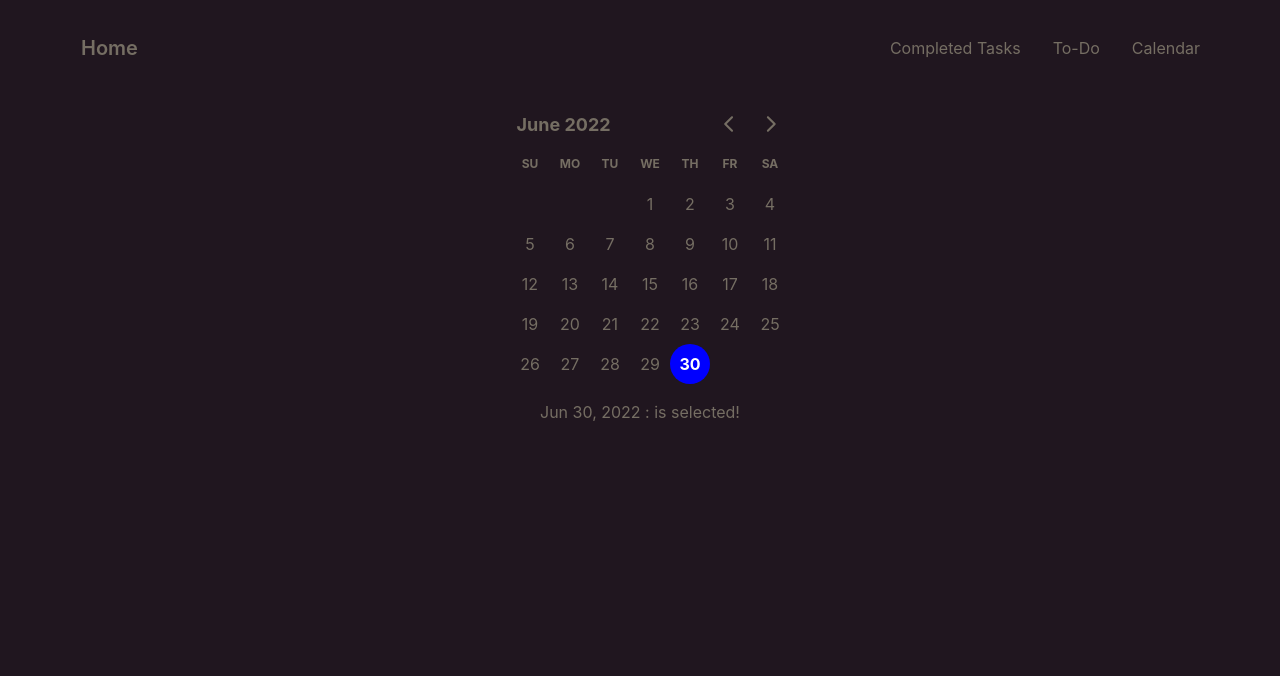
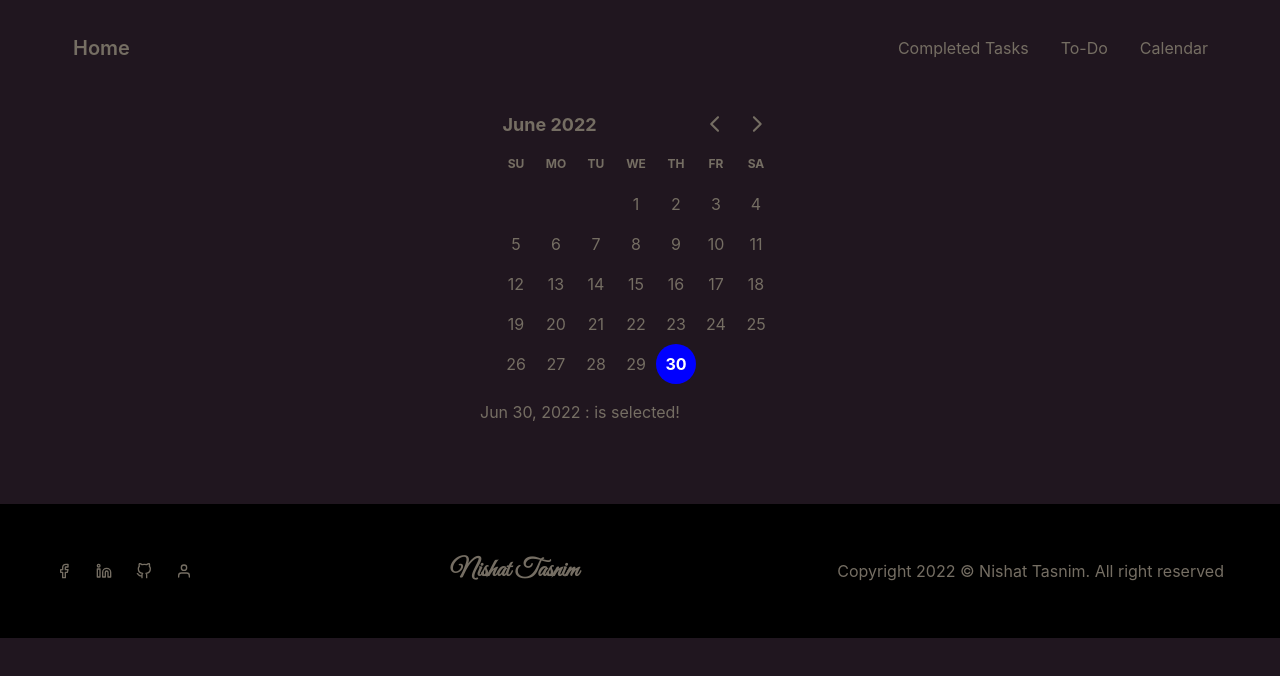
Before and after one commit to nishattasnim08/to-do-client, a React (Create React App) app: page /calender in a window 1280 px wide. Shown: the top 676 px of the page. Built offline with nearby package versions, Linux system fonts and the light colour scheme.

Commit message:
footer added

```diff
--- a/package.json
+++ b/package.json
@@ -3,6 +3,7 @@
   "version": "0.1.0",
   "private": true,
   "dependencies": {
+    "@react-icons/all-files": "^4.1.0",
     "@testing-library/jest-dom": "^5.16.4",
     "@testing-library/react": "^13.3.0",
     "@testing-library/user-event": "^13.5.0",
@@ -11,6 +12,7 @@
     "react": "^18.2.0",
     "react-day-picker": "^8.0.7",
     "react-dom": "^18.2.0",
+    "react-icons": "^4.4.0",
     "react-router-dom": "^6.3.0",
     "react-scripts": "5.0.1",
     "web-vitals": "^2.1.4"
--- a/src/App.js
+++ b/src/App.js
@@ -4,16 +4,18 @@ import Home from './Pages/Home/Home';
 import Navber from './Pages/Shared/Navber/Navber';
 import CompletedTask from './Pages/CompletedTask';
 import Calender from './Pages/Calender';
+import Footer from './Pages/Shared/Footer/Footer';
 
 function App() {
   return (
-    <div className="App lg:mx-14">
+    <div>
       <Navber/>
-      <Routes>
+      <Routes className="App lg:mx-14">
         <Route path="/" element={<Home />} />
         <Route path="/completedTask" element={<CompletedTask />} />
         <Route path="/calender" element={<Calender />} />
       </Routes>
+      <Footer/>
     </div>
   );
 }
--- /dev/null
+++ b/src/Pages/Shared/Footer/Footer.css
@@ -0,0 +1,8 @@
+@import url('https://fonts.googleapis.com/css2?family=Great+Vibes&family=Pacifico&family=Poppins:wght@300;400;600;700&display=swap');
+
+
+.logo {
+    font-family: 'Great Vibes', sans-serif;
+    font-weight: 700;
+    font-size: 25px;
+}
--- /dev/null
+++ b/src/Pages/Shared/Footer/Footer.js
@@ -0,0 +1,40 @@
+import React from 'react';
+import './Footer.css';
+import { Link } from "react-router-dom";
+import {FiFacebook, FiLinkedin, FiGithub, FiUser} from 'react-icons/fi';
+
+
+const Footer = () => {
+    return (
+        <footer className='bg-black py-12 lg:px-14 mt-20'>
+            <div className="container mx-auto">
+                <div className="flex flex-col lg:flex-row space-y-6 lg:space-y-0 items-center justify-between">
+                <div className="flex space-x-6 items-center justify-center">
+                        <a href="https://www.facebook.com/nishattasnim24" target='_blank'>
+                            <FiFacebook/>
+                        </a>
+                        <a href="https://www.linkedin.com/in/nishattasnim24/" target='_blank'>
+                            <FiLinkedin/>
+                        </a>
+                        <a href="https://github.com/nishattasnim08" target='_blank'>
+                            <FiGithub/>
+                        </a>
+                        <a href="https://nishat-tasnim-portfolio.web.app/" target='_blank'>
+                            <FiUser/>
+                        </a>
+                    </div>
+                    <div>
+                        <p className='logo'>Nishat Tasnim</p>
+                    </div>
+
+                    <div>
+                        <p>Copyright 2022 &copy; Nishat Tasnim. All right reserved</p>
+                    </div>
+
+                </div>
+            </div>
+        </footer>
+    );
+};
+
+export default Footer;
--- a/src/Pages/Shared/Navber/Navber.js
+++ b/src/Pages/Shared/Navber/Navber.js
@@ -8,7 +8,7 @@ const Navber = () => {
         <li><Link to={'/calender'}>Calendar</Link></li>
     </>
     return (
-        <div className="navbar bg-base-100  lg:mb-6 lg:pt-6">
+        <div className="navbar bg-base-100 lg:px-14 lg:mb-6 lg:pt-6">
             <div className="navbar-start">
                 <div className="dropdown">
                     <label tabindex="0" className="btn btn-ghost lg:hidden">
```
Also changed, not shown: src/data.js (added, +27 -0 lines), 1 other file (tests, documents, lock files or other folders).
